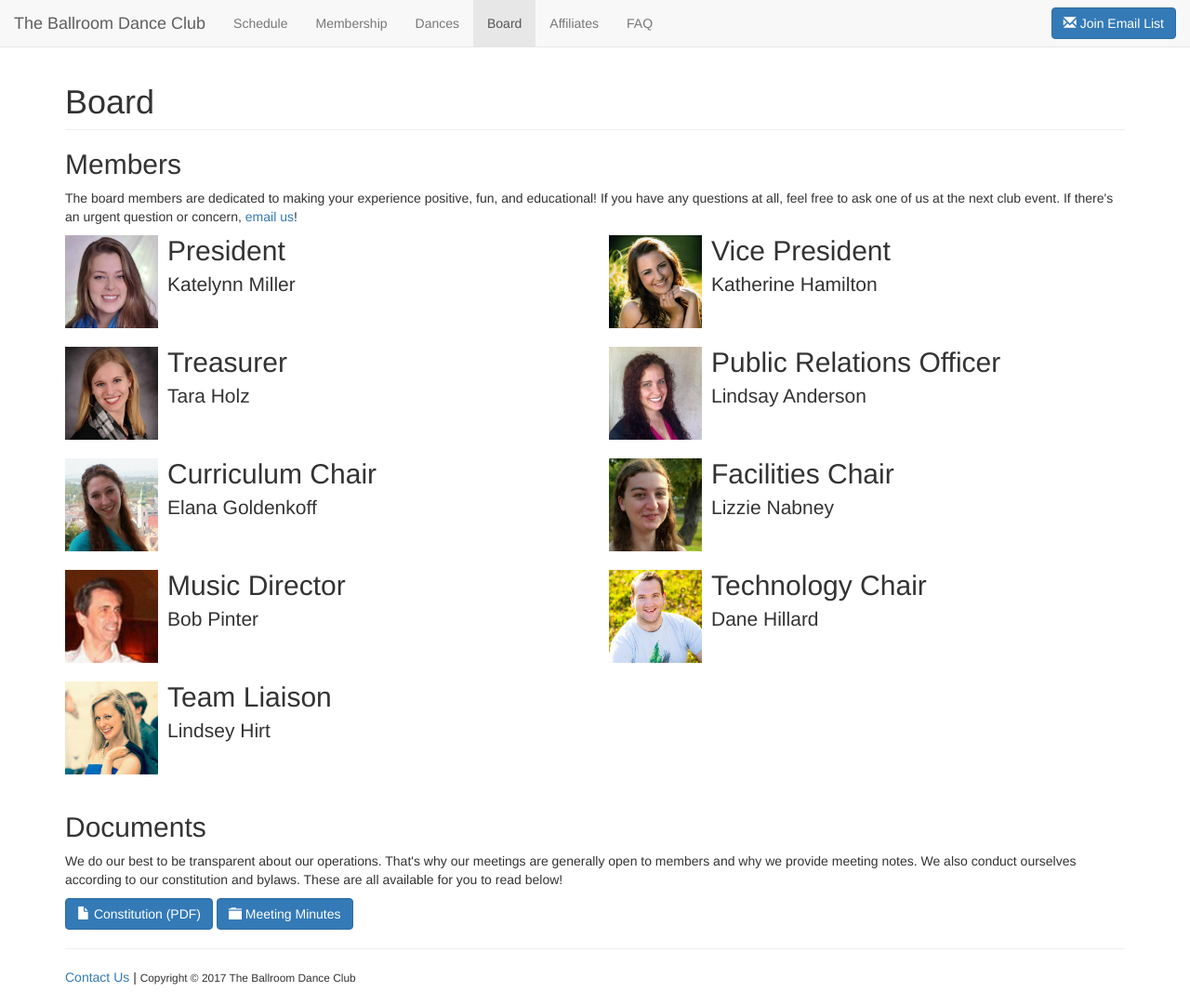
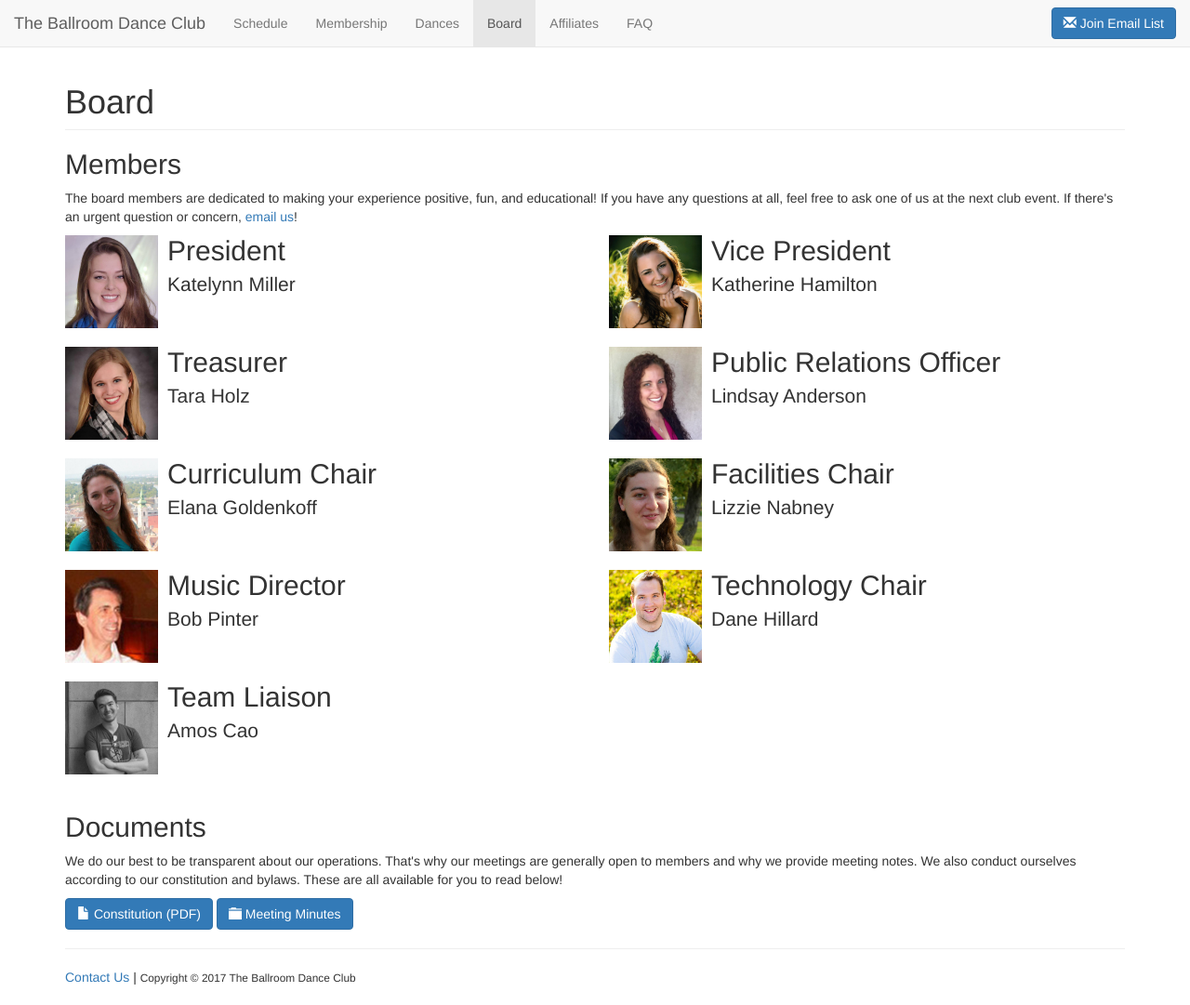
Before and after one commit to ballroom-dance-club/ballroom-dance-club.github.io, a Jekyll site: the page built from board.html, in a window 1280 px wide and 1081 px high. Shown: the whole window at 93% size. Built offline with Jekyll 4.4.1, drawn with Linux system fonts in a browser that asks for light colours; nearby versions of some CDN libraries.

Commit message:
Update team liaison to Amos on board page

```diff
--- a/_data/board.yml
+++ b/_data/board.yml
@@ -23,5 +23,5 @@
   person: Dane Hillard
   image_filename: Dane-Hillard-Technology-Chair.jpg
 - position: Team Liaison
-  person: Lindsey Hirt
-  image_filename: Lindsey-Hirt-Team-Liaison.jpg
+  person: Amos Cao
+  image_filename: Amos-Cao-Team-Liaison.jpg
```
Also changed, not shown: images/board/Amos-Cao-Team-Liaison.jpg (added), images/board/Lindsey-Hirt-Team-Liaison.jpg (deleted).
